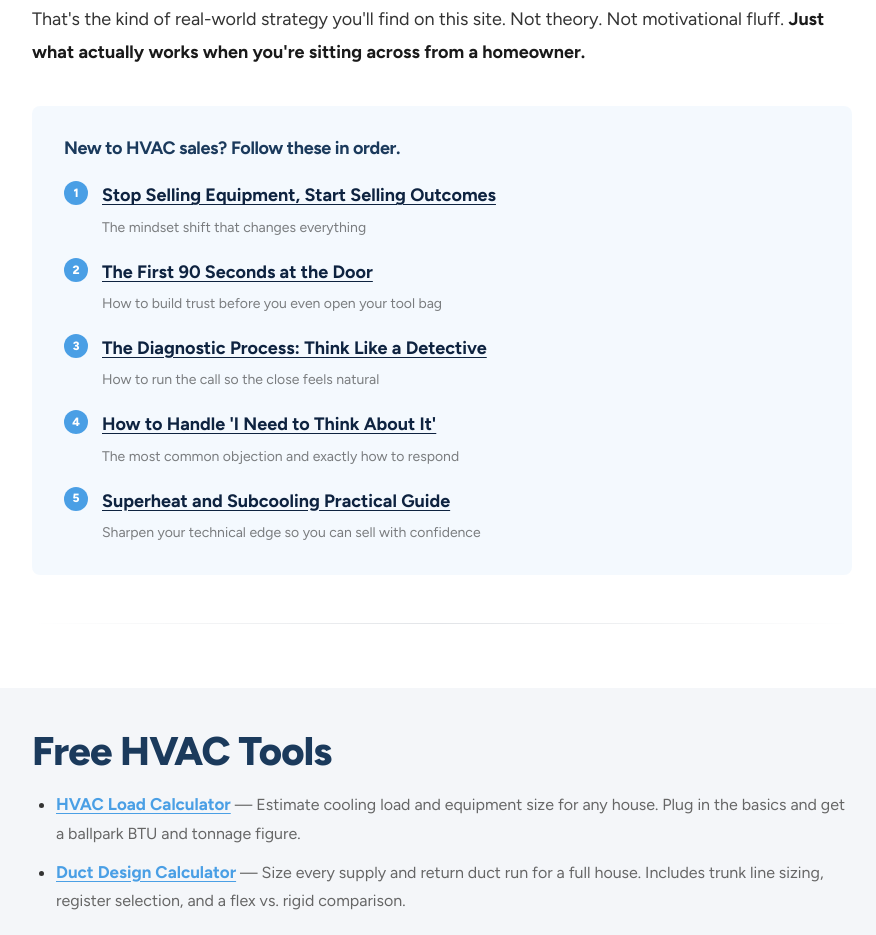
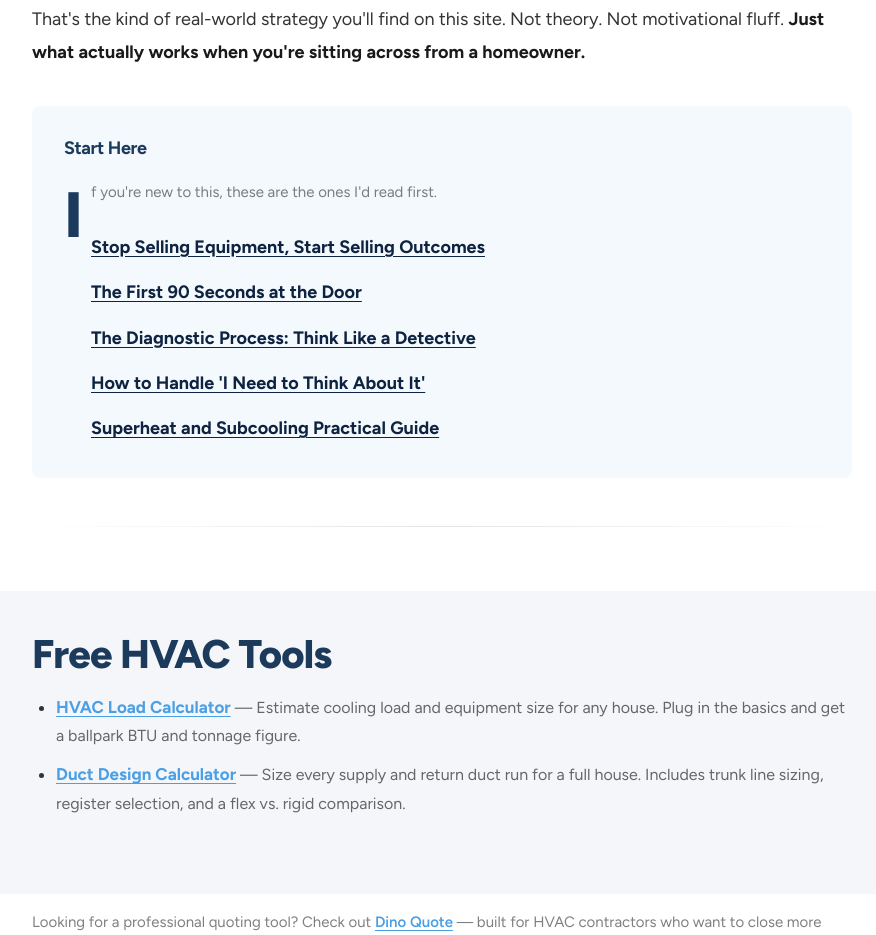
Before and after one commit to Ishack94/HVAC-sales-master, a React (Vite) app: page / in a window 1280 px wide. Shown: the part 1600-2535 px from the top of the page, without its empty margins (0-876 px from the left). Built offline with nearby package versions, Linux system fonts and the light colour scheme.

Commit message:
Simplify Start Here back to casual style

```diff
--- a/src/pages/Home.jsx
+++ b/src/pages/Home.jsx
@@ -224,14 +224,13 @@ export default function Home() {
 
               <p>That's the kind of real-world strategy you'll find on this site. Not theory. Not motivational fluff. <strong>Just what actually works when you're sitting across from a homeowner.</strong></p>
 
-              {/* Start Here — Learning Path */}
+              {/* Start Here */}
               <div className={styles.startHere}>
-                <h3 className={styles.startHereTitle}>New to HVAC sales? Follow these in order.</h3>
-                <ol className={styles.startHereList}>
-                  {startHereArticles.map((a, i) => (
+                <h3 className={styles.startHereTitle}>Start Here</h3>
+                <p className={styles.startHereIntro}>If you're new to this, these are the ones I'd read first.</p>
+                <ul className={styles.startHereList}>
+                  {startHereArticles.map((a) => (
                     <li key={a.slug} className={styles.startHereItem}>
-                      <span className={styles.stepCircle}>{i + 1}</span>
-                      <div className={styles.stepContent}>
                       <Link
                         to={a.to}
                         className={styles.startHereLink}
@@ -239,11 +238,9 @@ export default function Home() {
                       >
                         {a.title}
                       </Link>
-                        <span className={styles.startHereDesc}>{a.subtitle}</span>
-                      </div>
                     </li>
                   ))}
-                </ol>
+                </ul>
               </div>
             </div>
           )}
--- a/src/pages/Home.module.css
+++ b/src/pages/Home.module.css
@@ -268,42 +268,25 @@
   margin-bottom: 20px;
 }
 
+.startHereIntro {
+  font-family: 'Figtree', sans-serif;
+  font-size: 15px;
+  color: rgba(0, 0, 0, 0.5);
+  margin-bottom: 16px;
+}
+
 .startHereList {
   list-style: none;
   padding: 0;
   margin: 0;
   display: flex;
   flex-direction: column;
-  gap: 18px;
-  counter-reset: none;
+  gap: 12px;
 }
 
 .startHereItem {
   display: flex;
-  align-items: flex-start;
-  gap: 14px;
-}
-
-.stepCircle {
-  width: 24px;
-  height: 24px;
-  min-width: 24px;
-  background: #4a9fe5;
-  color: white;
-  border-radius: 50%;
-  font-family: 'Figtree', sans-serif;
-  font-size: 12px;
-  font-weight: 800;
-  display: inline-flex;
-  align-items: center;
-  justify-content: center;
-  margin-top: 2px;
-}
-
-.stepContent {
-  display: flex;
   flex-direction: column;
-  gap: 4px;
 }
 
 .startHereLink {
```
Lines whose indentation alone changed are shown as unchanged.
